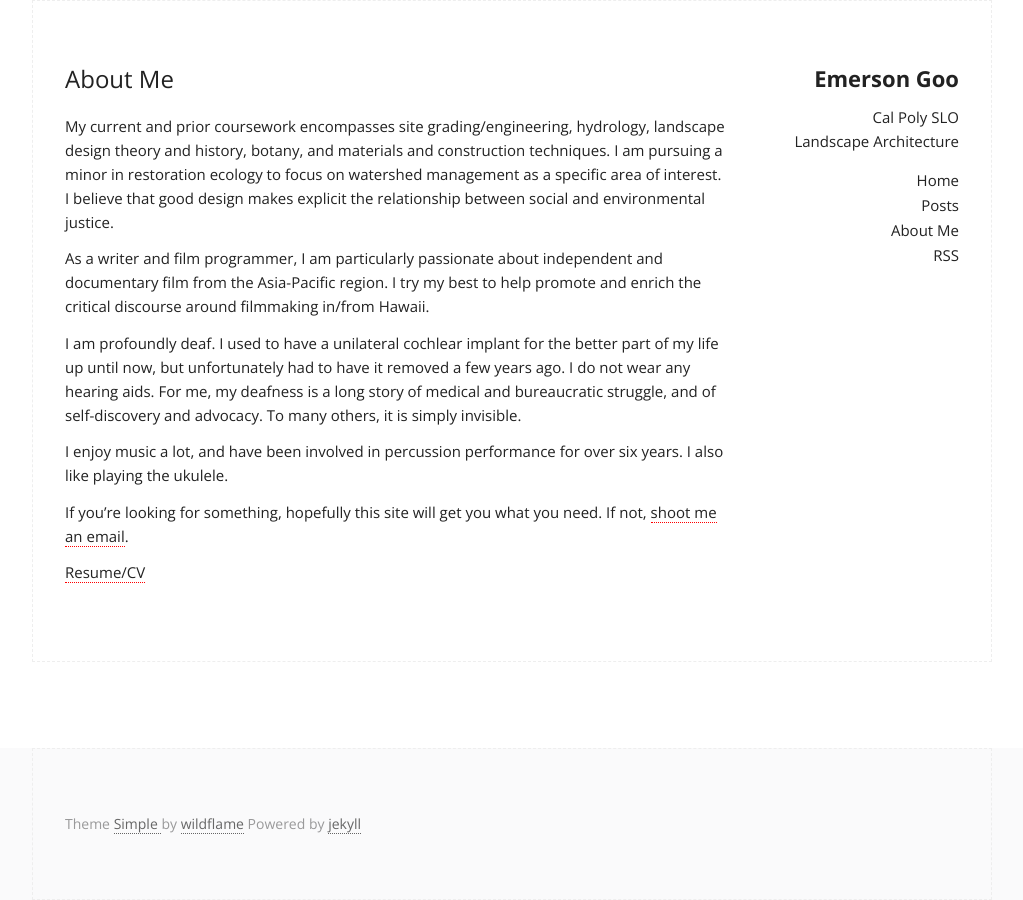
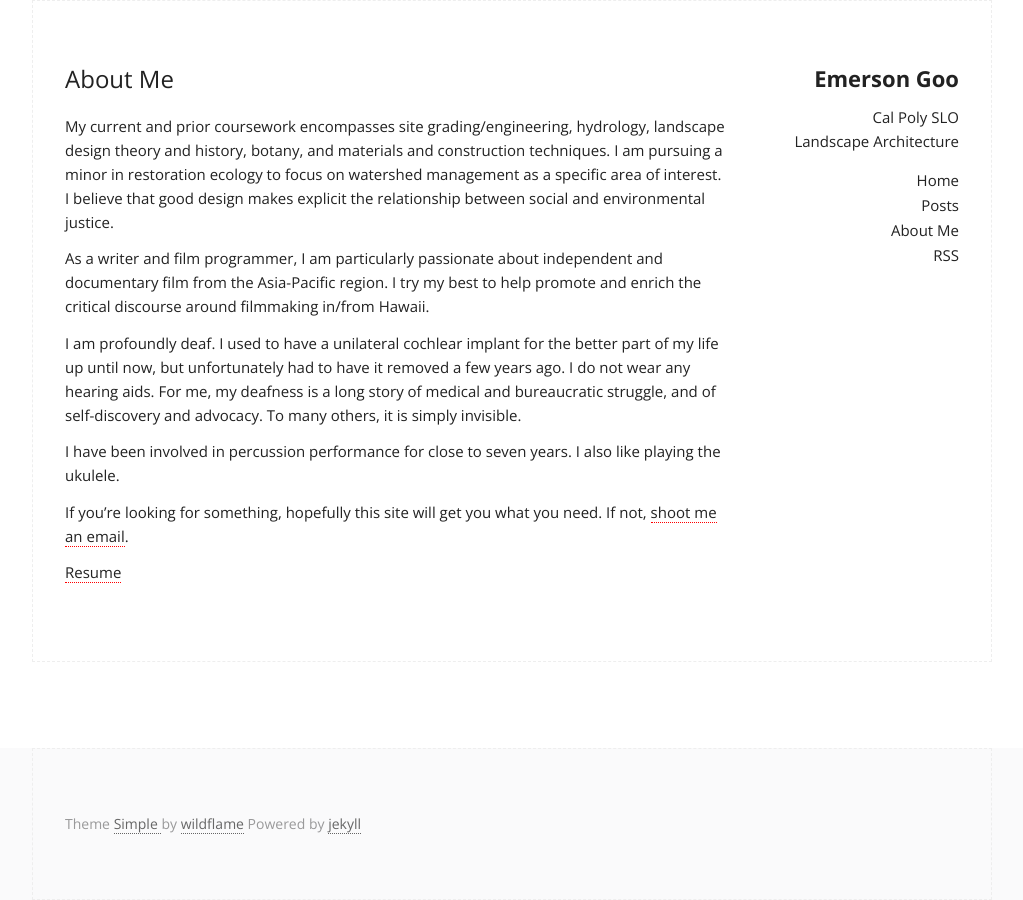
Before and after one commit to emersongoo/emersongoo.github.io, a Jekyll site: the page built from about.md, in a window 1280 px wide. Shown: the whole page, without its empty margins (128-1151 px from the left). Built offline with Jekyll 4.4.1, drawn with Linux system fonts in a browser that asks for light colours.

```diff
--- a/about.md
+++ b/about.md
@@ -9,8 +9,8 @@ As a writer and film programmer, I am particularly passionate about independent
 
 I am profoundly deaf. I used to have a unilateral cochlear implant for the better part of my life up until now, but unfortunately had to have it removed a few years ago. I do not wear any hearing aids. For me, my deafness is a long story of medical and bureaucratic struggle, and of self-discovery and advocacy. To many others, it is simply invisible.
 
-I enjoy music a lot, and have been involved in percussion performance for over six years. I also like playing the ukulele.
+I have been involved in percussion performance for close to seven years. I also like playing the ukulele.
 
 If you&rsquo;re looking for something, hopefully this site will get you what you need. If not, [shoot me an email](mailto:eygoo@calpoly.edu).
 
-[Resume/CV](/assets/emersongoo_cv_current.pdf)
+[Resume](/assets/emersongoo_resume_current.pdf)
```
Also changed, not shown: 4 other files.
